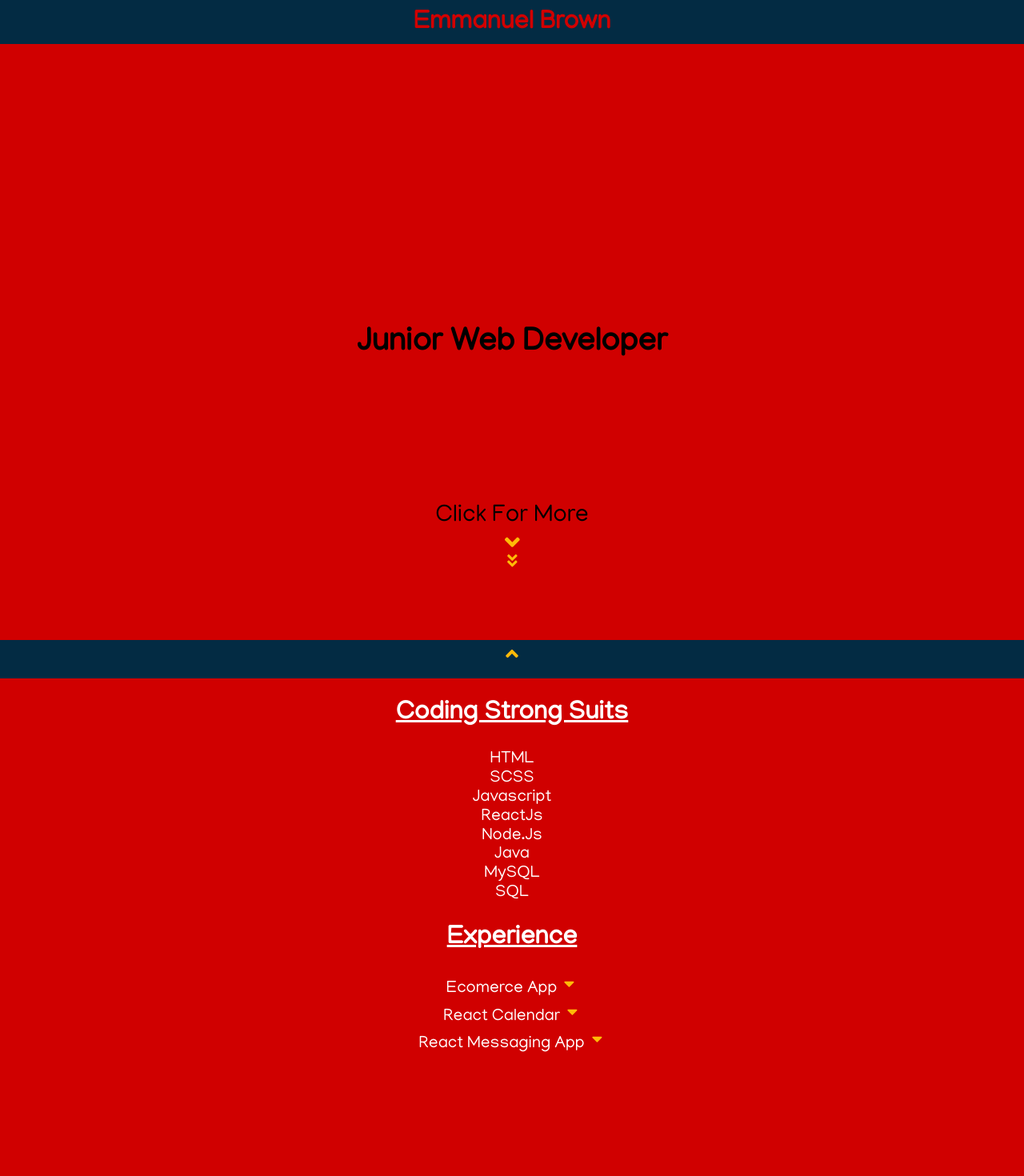
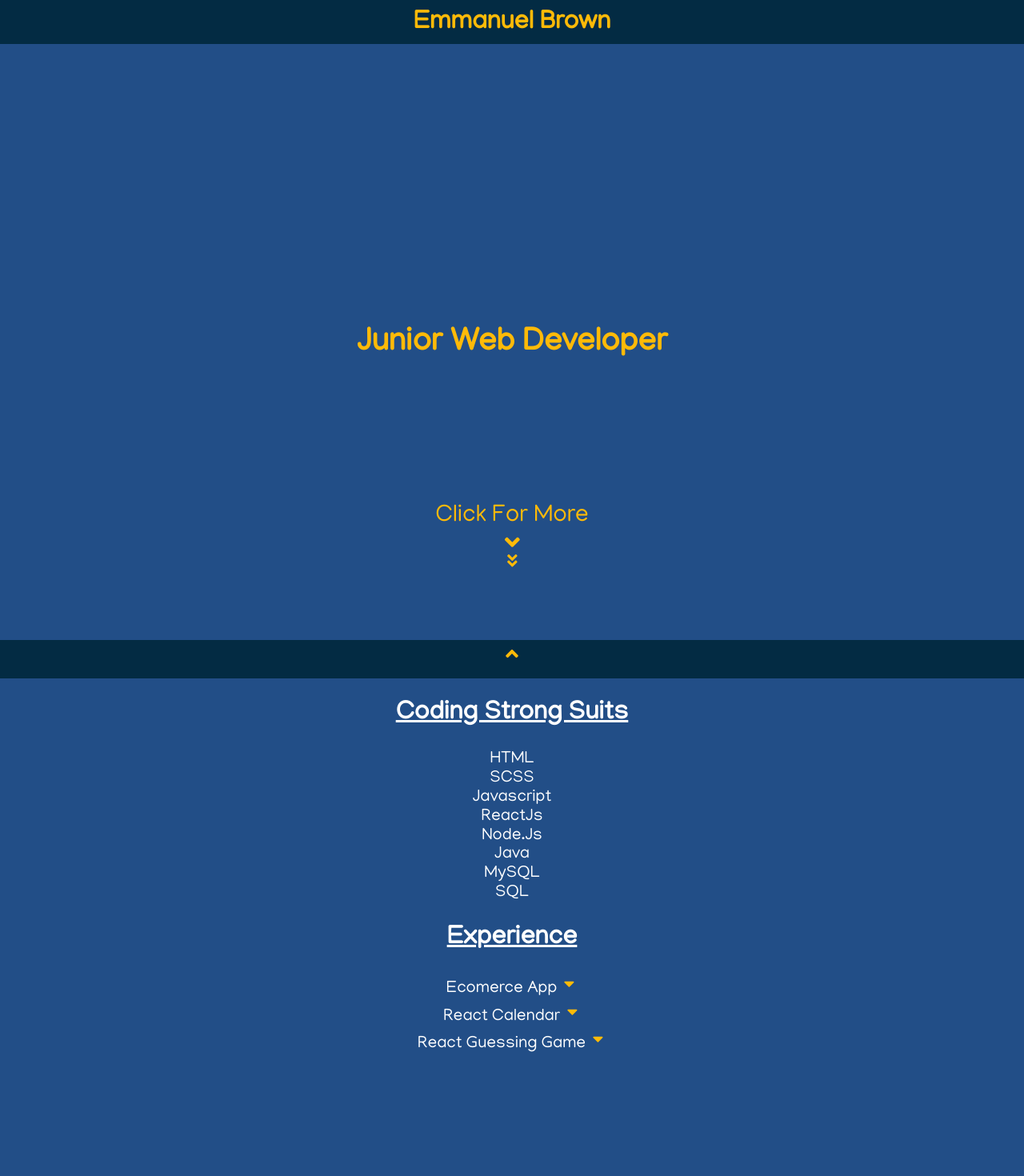
Before and after one commit to emmanuel-brown/Person_Site, a React (Create React App) app: page / in a window 1280 px wide. Shown: the top 1470 px of the page at 80% size. Built offline with nearby package versions, Linux system fonts and the light colour scheme.

Commit message:
new color might like

```diff
--- a/src/Components/Home/headShot.scss
+++ b/src/Components/Home/headShot.scss
@@ -18,6 +18,7 @@
             }
         }
         #position{
+            color: $my-yellow;
             position: absolute;
             top: 72%;
             left: 50%;
--- a/src/Components/Home/home.scss
+++ b/src/Components/Home/home.scss
@@ -21,6 +21,7 @@
         height: 100vh;
     }
     #scroll{
+        color: $my-yellow;
         position: absolute;
         left: 50%;
         bottom: 60px;
--- a/src/Components/Navbar/navbar.scss
+++ b/src/Components/Navbar/navbar.scss
@@ -6,7 +6,7 @@
             &_text{
                 text-align: center;
                 margin: 0;
-                color: $my-red;
+                color: $my-yellow;
                 padding-bottom: 6px;
                 padding-top: 12px;
             }
--- a/src/Components/css_utilities.scss
+++ b/src/Components/css_utilities.scss
@@ -1,9 +1,9 @@
 @import url('https://fonts.googleapis.com/css?family=Manjari&display=swap');
-$my-red: #D00000;
+$my-red: #224E87;
 $my-yellow: #FFBA08;
 $my-lightBlue: #3F88C5;
 $my-darkBlue: #032B43;
-$my-turquoise: #136F63;
+$my-turquoise: #869CB2;
 a{
     text-decoration: none;
     color: inherit;
--- a/src/Components/description/description.jsx
+++ b/src/Components/description/description.jsx
@@ -28,7 +28,7 @@ const description = () =>(
                     site="https://optimistic-cori-69b414.netlify.com/"
                 />
                 <Experience
-                    exp="React Messaging App"
+                    exp="React Guessing Game"
                     github="https://github.com/emmanuel-brown/react3"
                     site="https://upbeat-mcclintock-0ec5b4.netlify.com/"
                 />
```
